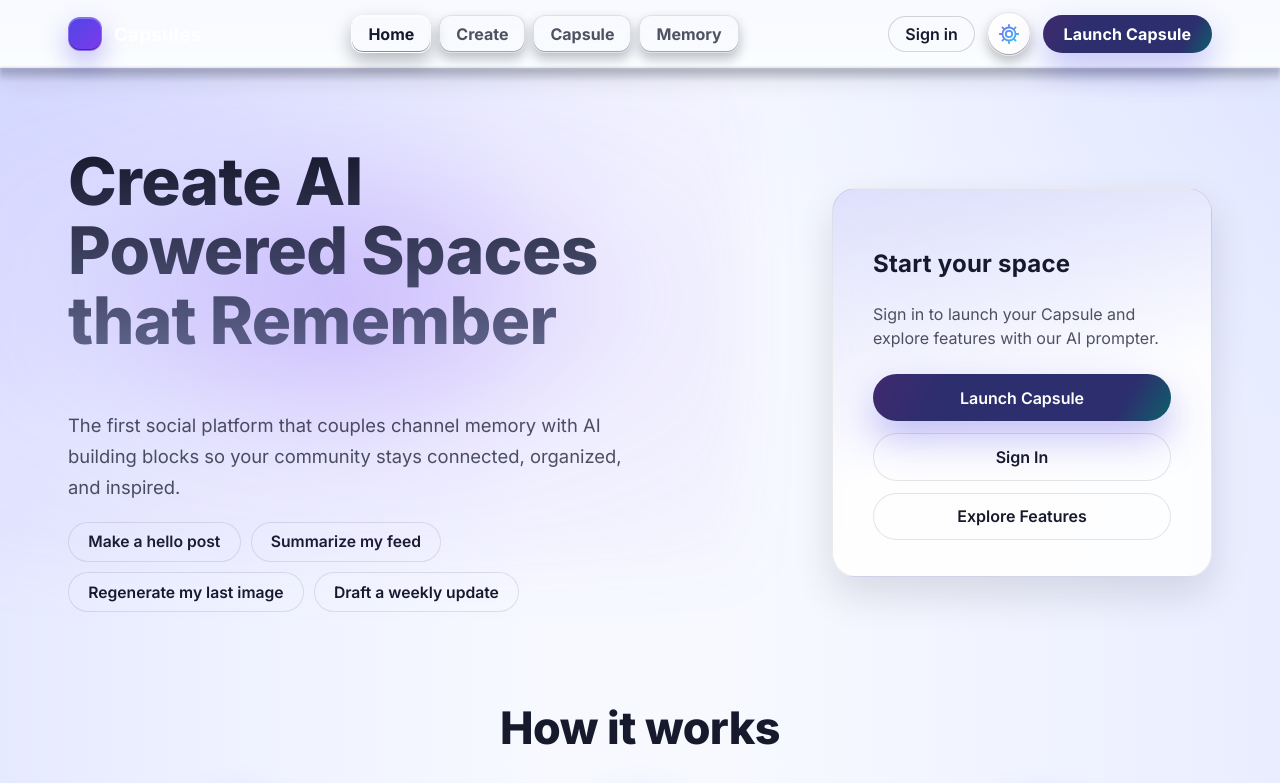
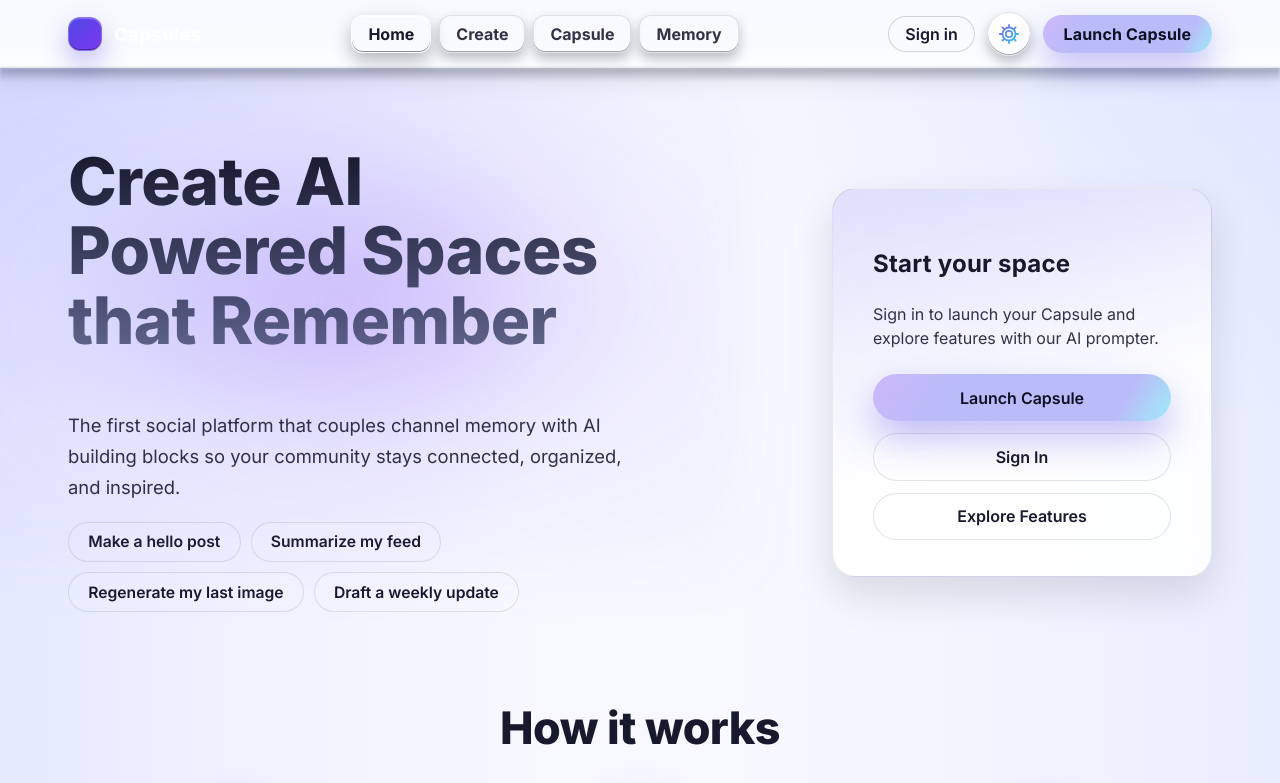
Before and after one commit to JohnGrosso13/capsules-next, a Next.js app: page / in a window 1280 px wide. Shown: the top 783 px of the page. Built offline with nearby package versions, Linux system fonts and the light colour scheme; no server answers.

Commit message:
light theme: ensure ≥10:1 contrast - Raise --text-2 to rgba(14,16,36,0.85) - Switch CTA strategy to dark text on brightened gradient (white 0.56 overlay) - Keep gradients vibrant for Launch/Generate buttons

```diff
--- a/src/app/globals.css
+++ b/src/app/globals.css
@@ -97,7 +97,8 @@
 /* Light theme overrides */
 :root[data-theme='light'] {
   --text: rgba(14, 16, 36, 0.96);
-  --text-2: rgba(14, 16, 36, 0.72);
+  /* Increase secondary text contrast to ≥10:1 on light surfaces */
+  --text-2: rgba(14, 16, 36, 0.85);
   --glass-border: rgba(2, 6, 23, 0.16);
 
   --header-glass-top: rgba(255,255,255,.65);
@@ -130,10 +131,10 @@
   /* Typography accents */
   --heading-from: rgba(18,20,40,0.98);
   --heading-to: rgba(52,60,100,0.74);
-  /* Ensure brand/CTA text meets AAA by using white on darkened brand surfaces */
-  --text-on-brand: #ffffff;
-  /* Darken CTA surfaces under text to guarantee AAA contrast in light mode */
-  --cta-gradient: linear-gradient(0deg, rgba(0,0,0,0.55), rgba(0,0,0,0.55)), var(--brand-gradient, linear-gradient(120deg, #8b5cf6, #6366f1, #22d3ee));
+  /* Use dark label on brightened brand gradient for ≥10:1 while keeping the gradient vibrant */
+  --text-on-brand: #0e1024;
+  /* Lighten CTA surfaces so dark text achieves ≥10:1 across the gradient */
+  --cta-gradient: linear-gradient(0deg, rgba(255,255,255,0.56), rgba(255,255,255,0.56)), var(--brand-gradient, linear-gradient(120deg, #8b5cf6, #6366f1, #22d3ee));
 
   /* Mobile dock (solid) in light */
   --dock-scrim-bottom: rgba(255,255,255,0.78);
```
